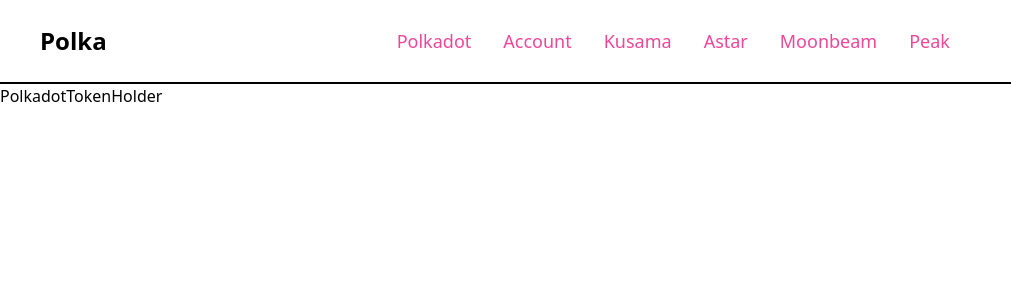
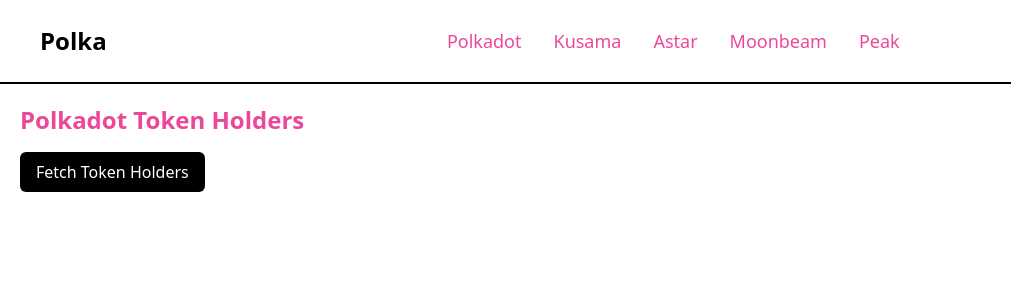
Before and after one commit to ayushsingh82/Subscan, a React (Vite) app: page /polkadottokenholder in a window 1280 px wide. Shown: the top 300 px of the page, without its empty margins (0-1011 px from the left). Built offline with nearby package versions, Linux system fonts and the light colour scheme.

Commit message:
token holder

```diff
--- a/src/components/Account/AccountBalance.jsx
+++ /dev/null
@@ -1,68 +0,0 @@
-import React, { useState } from "react";
-import axios from 'axios';
-
-function AccountBalance() {
-    const [balanceHistory, setBalanceHistory] = useState(null);
-    const [loading, setLoading] = useState(false);
-    const [error, setError] = useState(null);
-
-    const fetchBalanceHistory = () => {
-        setLoading(true);
-        setError(null);
-
-        var data = JSON.stringify({
-            "address": "16Z8Vn4dSMNYtqKCF6mskVb5k2QoB2T9jbBkH2gVd9FxcL2L",  // Replace with the actual address
-            "start": "2022-01-01",  // Start date (YYYY-MM-DD format)
-            "end": "2023-01-01",    // End date (YYYY-MM-DD format)
-            "recent_block": 10000   // Optional, you can adjust or remove
-        });
-
-        var config = {
-            method: 'post',
-            url: 'https://polkadot.api.subscan.io/api/scan/account/balance_history',
-            headers: {
-                'User-Agent': 'Apidog/1.0.0 (https://apidog.com)',
-                'Content-Type': 'application/json',
-                'Authorization': 'Bearer 311e618de4bc4a6687fcbe8f1e8c910f' // API key authorization
-            },
-            data: data
-        };
-
-        axios(config)
-        .then(function (response) {
-            setBalanceHistory(response.data);
-            setLoading(false);
-        })
-        .catch(function (error) {
-            setError('Failed to fetch balance history');
-            setLoading(false);
-        });
-    };
-
-    return (
-        <div className="p-5">
-            <h2 className="text-2xl font-bold mb-4">Account Balance History</h2>
-
-            <button
-                onClick={fetchBalanceHistory}
-                className="px-4 py-2 bg-blue-500 text-white rounded-md"
-            >
-                Fetch Balance History
-            </button>
-
-            {/* Display loading, error or data */}
-            {loading && <p className="mt-4 text-blue-600">Loading...</p>}
-            {error && <p className="mt-4 text-red-600">{error}</p>}
-            {balanceHistory && (
-                <div className="mt-4">
-                    <h3 className="text-xl font-semibold">Balance History</h3>
-                    <pre className="bg-gray-200 p-4 rounded-md">
-                        {JSON.stringify(balanceHistory, null, 2)}
-                    </pre>
-                </div>
-            )}
-        </div>
-    );
-}
-
-export default AccountBalance;
--- a/src/components/Navbar.jsx
+++ b/src/components/Navbar.jsx
@@ -1,5 +1,4 @@
 import React from 'react'
-import { ConnectButton } from '@rainbow-me/rainbowkit';
 
 function Navbar() {
     return (
@@ -11,9 +10,6 @@ function Navbar() {
           <div className='flex justify-center flex-1 space-x-8 text-center '>
           <h1 className='font-medium text-lg text-pink-500 '>
               <a href='polkadotlayout'>Polkadot</a>
-            </h1>
-            <h1 className='font-medium text-lg text-pink-500'>
-              <a href='/accountbalance'>Account</a>
             </h1>
             <h1 className='font-medium text-lg text-pink-500'>
               <a href='/'>Kusama</a>
--- a/src/components/Polkadot/Account/PolkadotTokenHolder.jsx
+++ b/src/components/Polkadot/Account/PolkadotTokenHolder.jsx
@@ -1,11 +1,86 @@
-import React from "react";
+import React, { useState } from "react";
+import axios from 'axios';
 
-function PolkadotTokenHolder(){
-    return(
-        <div>
-            PolkadotTokenHolder
+function PolkadotTokenHolder() {
+  const [tokenHolders, setTokenHolders] = useState(null);
+  const [loading, setLoading] = useState(false);
+  const [error, setError] = useState(null);
+
+  const fetchTokenHolders = () => {
+    setLoading(true);
+    setError(null);
+
+    const data = JSON.stringify({
+      "included_zero_balance": true,
+      "max_balance": 0,
+      "min_balance": 0,
+      "order": "desc",
+      "order_field": "balance",
+      "page": 0,
+      "row": 10,
+      "token": "DOT",      // Replace with actual token
+      "unique_id": "dot"   // Replace with actual unique ID
+    });
+
+    const config = {
+      method: 'post',
+      url: 'https://polkadot.api.subscan.io/api/scan/token/holders',
+      headers: {
+        'User-Agent': 'Apidog/1.0.0 (https://apidog.com)',
+        'Content-Type': 'application/json',
+        'Authorization': 'Bearer 311e618de4bc4a6687fcbe8f1e8c910f'
+      },
+      data: data
+    };
+
+    axios(config)
+      .then(function (response) {
+        if (response.data.code === 0) {
+          setTokenHolders(response.data.data.list);
+        } else {
+          throw new Error(response.data.message);
+        }
+        setLoading(false);
+      })
+      .catch(function (error) {
+        setError('Failed to fetch token holders');
+        setLoading(false);
+      });
+  };
+
+  return (
+    <div className="p-5">
+      <h2 className="text-2xl font-bold mb-4 text-pink-500">Polkadot Token Holders</h2>
+
+      <button
+        onClick={fetchTokenHolders}
+        className="px-4 py-2 bg-black text-white rounded-md"
+      >
+        Fetch Token Holders
+      </button>
+
+      {/* Display loading, error, or data */}
+      {loading && <p className="mt-4 text-black">Loading...</p>}
+      {error && <p className="mt-4 text-red-600">{error}</p>}
+      {tokenHolders && tokenHolders.length > 0 && (
+        <div className="mt-4">
+          <h3 className="text-xl font-semibold">Token Holders List</h3>
+          <ul className="bg-gray-200 p-4 rounded-md">
+            {tokenHolders.map((holder, index) => (
+              <li key={index} className="border-b py-2">
+                <p><strong>Address:</strong> {holder.address}</p>
+                <p><strong>Balance:</strong> {holder.balance}</p>
+                <p><strong>Count Extrinsic:</strong> {holder.count_extrinsic}</p>
+              </li>
+            ))}
+          </ul>
         </div>
-    )
+      )}
+      {tokenHolders && tokenHolders.length === 0 && (
+        <p className="mt-4">No token holders found.</p>
+      )}
+    </div>
+  );
 }
 
-export default PolkadotTokenHolder
+export default PolkadotTokenHolder;
--- a/src/main.jsx
+++ b/src/main.jsx
@@ -6,7 +6,6 @@ import {createBrowserRouter,RouterProvider,createRoutesFromElements} from 'react
 import { Route } from 'react-router-dom'
 import Home from './components/Home.jsx'
 import Navbar from './components/Navbar.jsx'
-import AccountBalance from './components/Account/AccountBalance.jsx'
 import PolkadotBalanceAccount from './components/Polkadot/Account/PolkadotBalanceAccount.jsx'
 import PolkadotLayout from './components/Polkadot/Account/PolkadotLayout.jsx'
 import PolkadotTokenHolder from './components/Polkadot/Account/PolkadotTokenHolder.jsx'
@@ -15,7 +14,6 @@ const router = createBrowserRouter(
   createRoutesFromElements(
     <Route>
     <Route path='/' element={<Home/>}/>
-    <Route path='/accountbalance' element={<AccountBalance/>}/>
     <Route path='/polkadotbalanceaccount' element={<PolkadotBalanceAccount/>}/>
     <Route path='/polkadotlayout' element={<PolkadotLayout/>}/>
     <Route path='/polkadottokenholder' element={<PolkadotTokenHolder/>}/>
```
